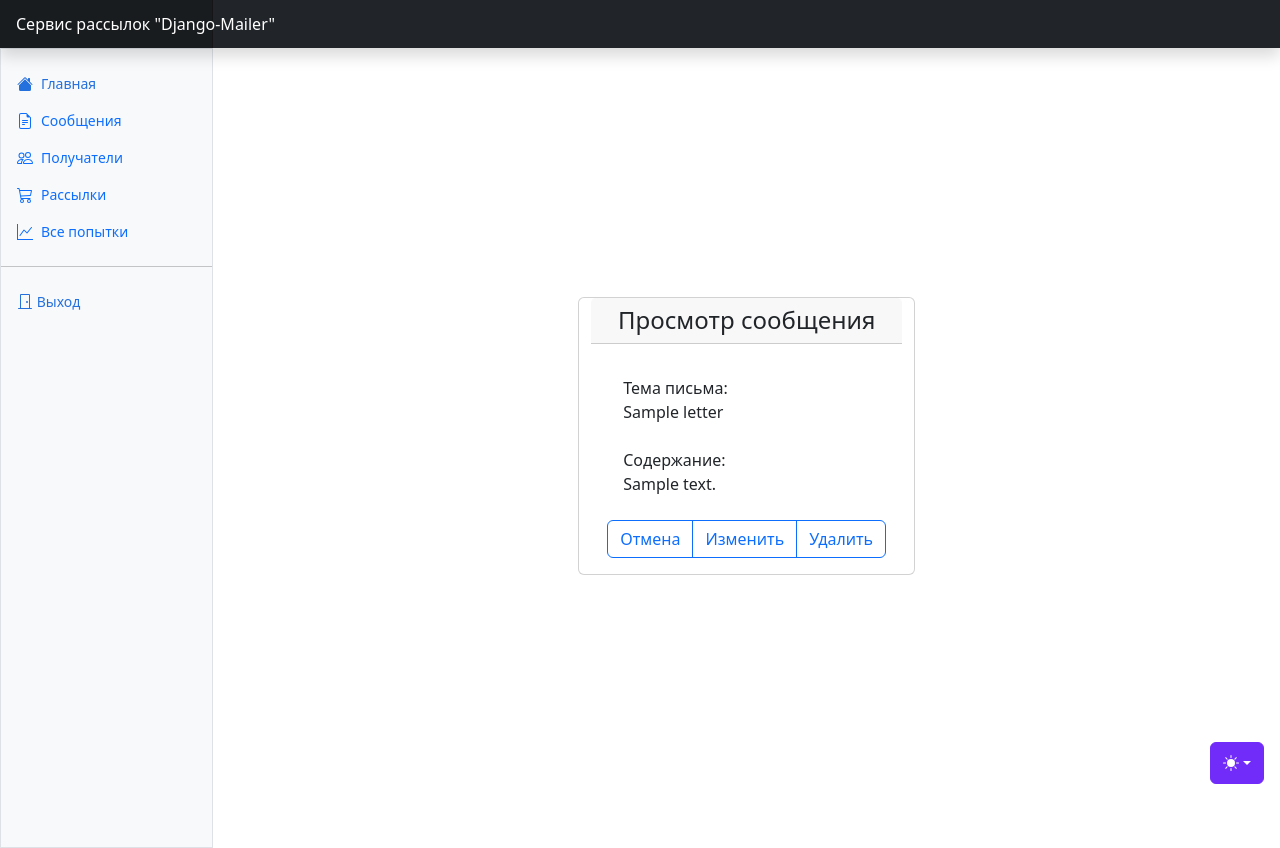
After one commit to Vadimko4/mailing_list_service, a Django app: page /mailer/letters/detail/1/ in a window 1280 px wide. The commit adds this page. Run offline with Django 5.2, Linux system fonts and the light colour scheme; a user stored in the database is signed in; tables that the repository leaves empty hold one stand-in row (values such as "Sample post"); some libraries are stand-ins or nearby versions.

Commit message:
add letters detail view

```diff
--- /dev/null
+++ b/mailer/templates/mailer/letter_detail.html
@@ -0,0 +1,36 @@
+{% extends 'users/base.html' %}
+{% block content %}
+<style>
+    .container {
+    display: flex;
+    justify-content: center; /* Центрирование по горизонтали */
+    align-items: center;    /* Центрирование по вертикали */
+    height: 100vh;          /* Полная высота окна */
+}
+</style>
+<div class="container">
+<div class="row">
+        <div class="card mb-4 box-shadow">
+            <div class="card-header">
+                <h4 class="my-0 font-weight-normal text-center">Просмотр сообщения</h4>
+            </div>
+            <div class="card-body">
+                <ul class="list-unstyled mt-3 mb-4 text-start m-3">
+                    <li>Тема письма:</li>
+                    <li>{{ object.subject }}</li>
+                    <li> &nbsp;</li>
+                    <li>Содержание:</li>
+                    <li>{{ object.content }}</li>
+                </ul>
+                <div class="btn-group" role="group" aria-label="Basic example">
+                    <a class="btn btn-outline-primary" href="{% url 'mailer:letter_list' user.pk %}" role="button">Отмена</a>
+                    <a class="btn btn-outline-primary" href="{% url 'mailer:letter_update' letter.pk %}"
+                       role="button">Изменить</a>
+                    <a class="btn btn-outline-primary" href="{% url 'mailer:letter_delete' letter.pk %}"
+                       role="button">Удалить</a>
+                </div>
+            </div>
+        </div>
+</div>
+    </div>
+{% endblock %}
--- a/mailer/templates/mailer/letter_list.html
+++ b/mailer/templates/mailer/letter_list.html
@@ -41,6 +41,7 @@
             <td>{{ letter.content | truncatechars:60 }}</td>
             <td>
                 <div class="btn-group" role="group" aria-label="Basic example">
+                    <a href="{% url 'mailer:letter_detail' letter.pk %}" class="btn btn-link btn-sm">Посмотреть</a>
                     <a href="{% url 'mailer:letter_update' letter.pk %}" class="btn btn-link btn-sm">Изменить</a>
                     <a href="{% url 'mailer:letter_delete' letter.pk %}" class="btn btn-link btn-sm">Удалить</a>
                 </div>
--- a/mailer/urls.py
+++ b/mailer/urls.py
@@ -3,16 +3,14 @@ from django.urls import path
 from mailer.apps import MailerConfig
 from django.views.decorators.cache import cache_page
 
-from mailer.views import LetterListView, LetterCreateView, LetterDeleteView, LetterUpdateView
+from mailer.views import LetterListView, LetterDetailView, LetterCreateView, LetterDeleteView, LetterUpdateView
 
 app_name = MailerConfig.name
 
 urlpatterns = [
     path('letters/<int:pk>/', cache_page(60)(LetterListView.as_view()), name='letter_list'),
-    # path('', ProductListView.as_view(), name='home'),
-    # path('products/', ProductListView.as_view(), name='home'),
     # path('contacts/', ContactsView.as_view(), name='contacts'),
-    # path('products/<int:pk>/', cache_page(60)(ProductDetailView.as_view()), name='product_detail'),
+    path('letters/detail/<int:pk>/', LetterDetailView.as_view(), name='letter_detail'),
     path('letters/create/', LetterCreateView.as_view(), name='letter_create'),
     path('letters/update/<int:pk>/', LetterUpdateView.as_view(), name='letter_update'),
     path('letters/delete/<int:pk>/', LetterDeleteView.as_view(), name='letter_delete'),
--- a/mailer/views.py
+++ b/mailer/views.py
@@ -1,7 +1,7 @@
 from django.contrib.auth.mixins import LoginRequiredMixin
 from django.shortcuts import render
 from django.urls import reverse_lazy
-from django.views.generic import ListView, CreateView, DeleteView, UpdateView
+from django.views.generic import ListView, CreateView, DeleteView, UpdateView, DetailView
 
 from mailer.forms import LetterForm
 from mailer.models import Letter
@@ -14,6 +14,10 @@ class LetterListView(LoginRequiredMixin, ListView):
     def get_queryset(self):
         owner_id = self.request.user.id  # Получение id текущего пользователя
         return get_owner_letters_from_cache(owner_id)
+
+
+class LetterDetailView(LoginRequiredMixin, DetailView):
+    model = Letter
 
 
 class LetterCreateView(LoginRequiredMixin, CreateView):
```
